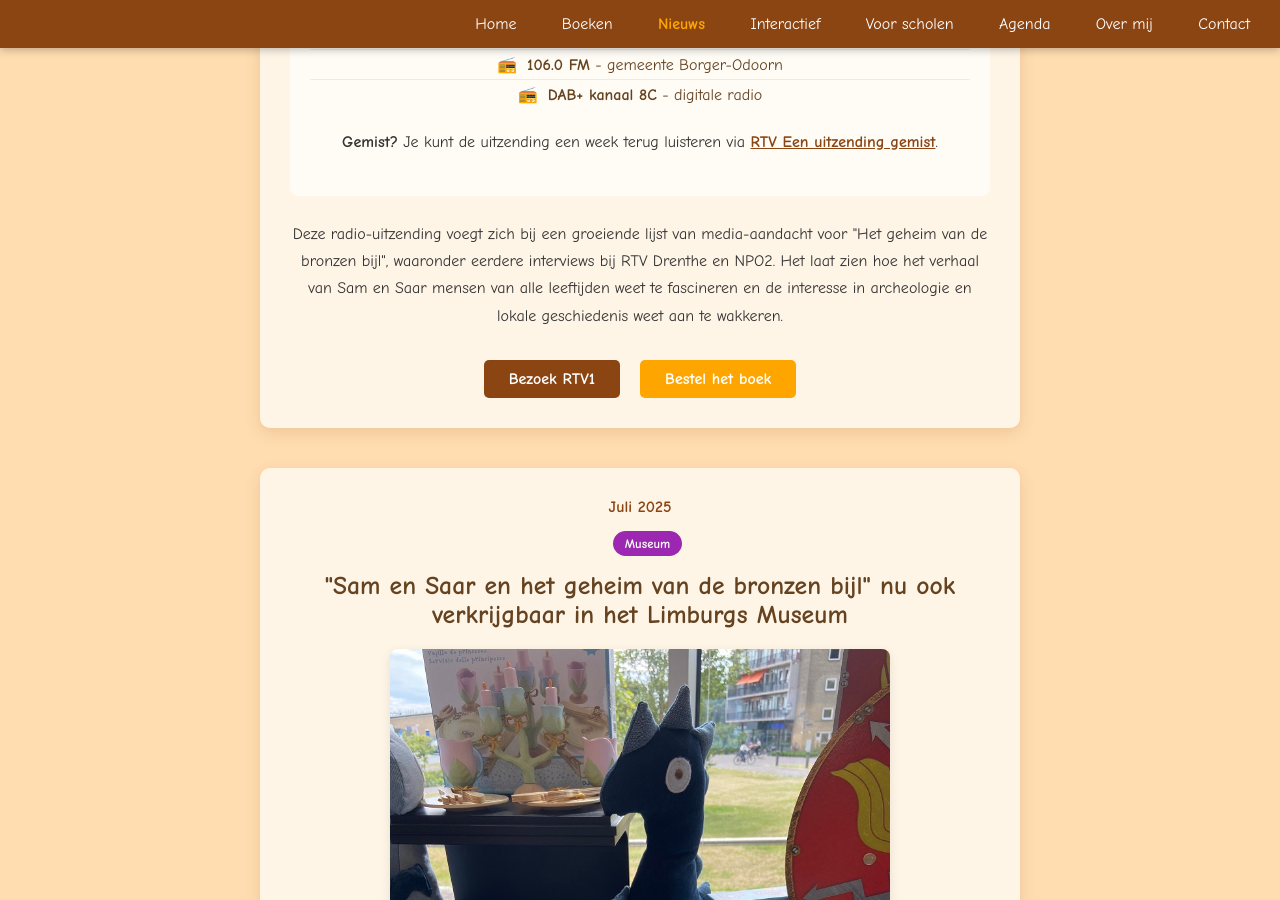
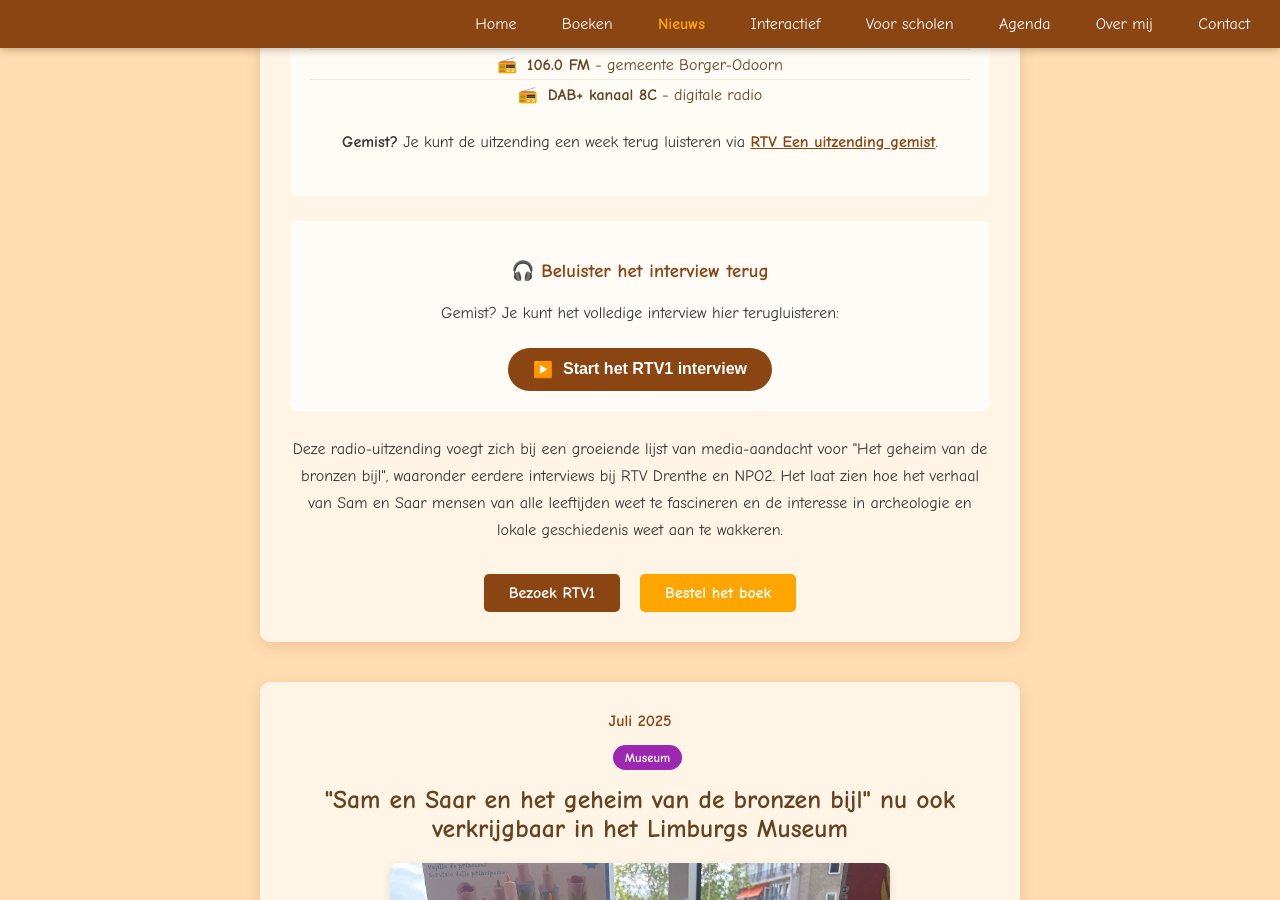
Before and after one commit to otorenbosch/samensaar.nl, a Jekyll site: the page built from nieuws.html, in a window 1280 px wide and 900 px high, scrolled down 1749 px. Built offline with Jekyll 4.4.1, drawn with Linux system fonts in a browser that asks for light colours; comment, search, counter and statistics services are not loaded.

Commit message:
Radio player zichtbaar

```diff
--- a/nieuws.html
+++ b/nieuws.html
@@ -56,7 +56,7 @@ title: Nieuws
             </div>
 
             <!-- Deze sectie is nu verborgen, wordt zichtbaar na zaterdag -->
-            <div class="audio-player-section" style="display: none;">
+            <div class="audio-player-section">
                 <h3>🎧 Beluister het interview terug</h3>
                 <p>Gemist? Je kunt het volledige interview hier terugluisteren:</p>
 
```
